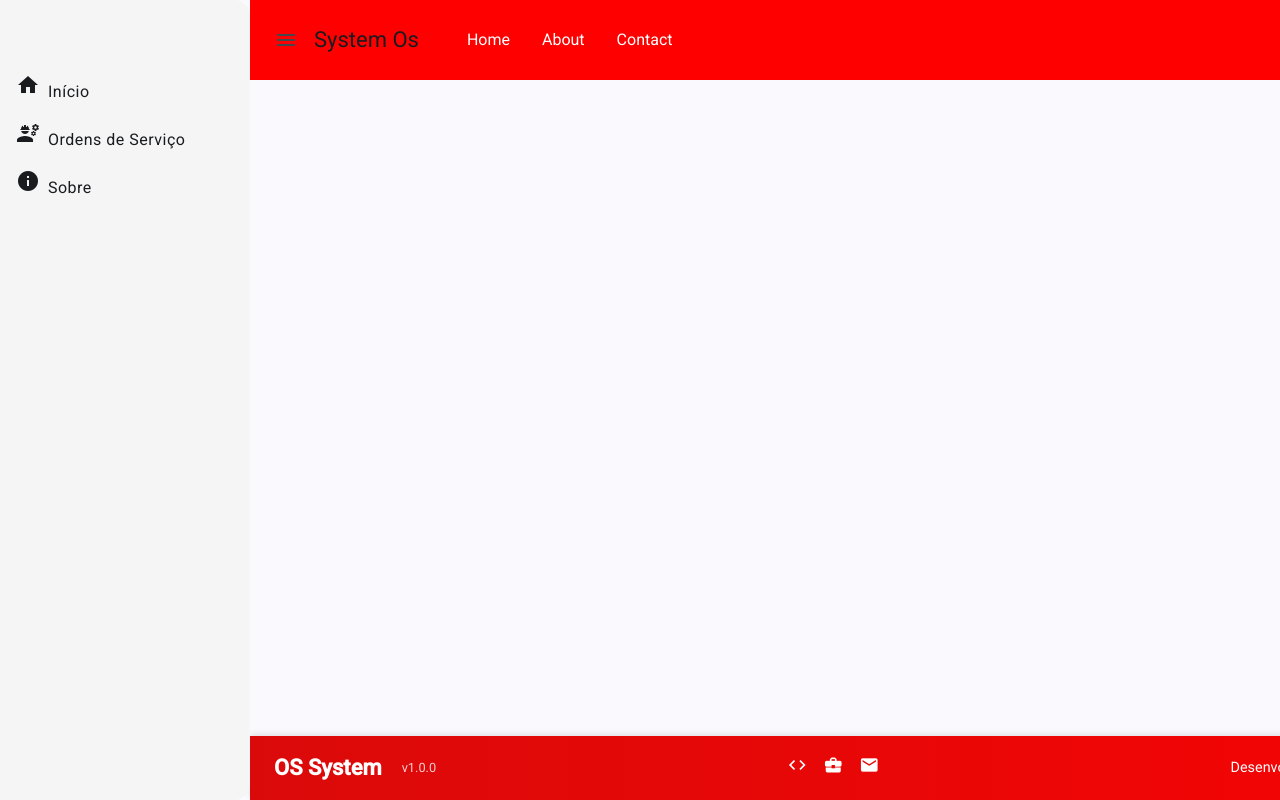
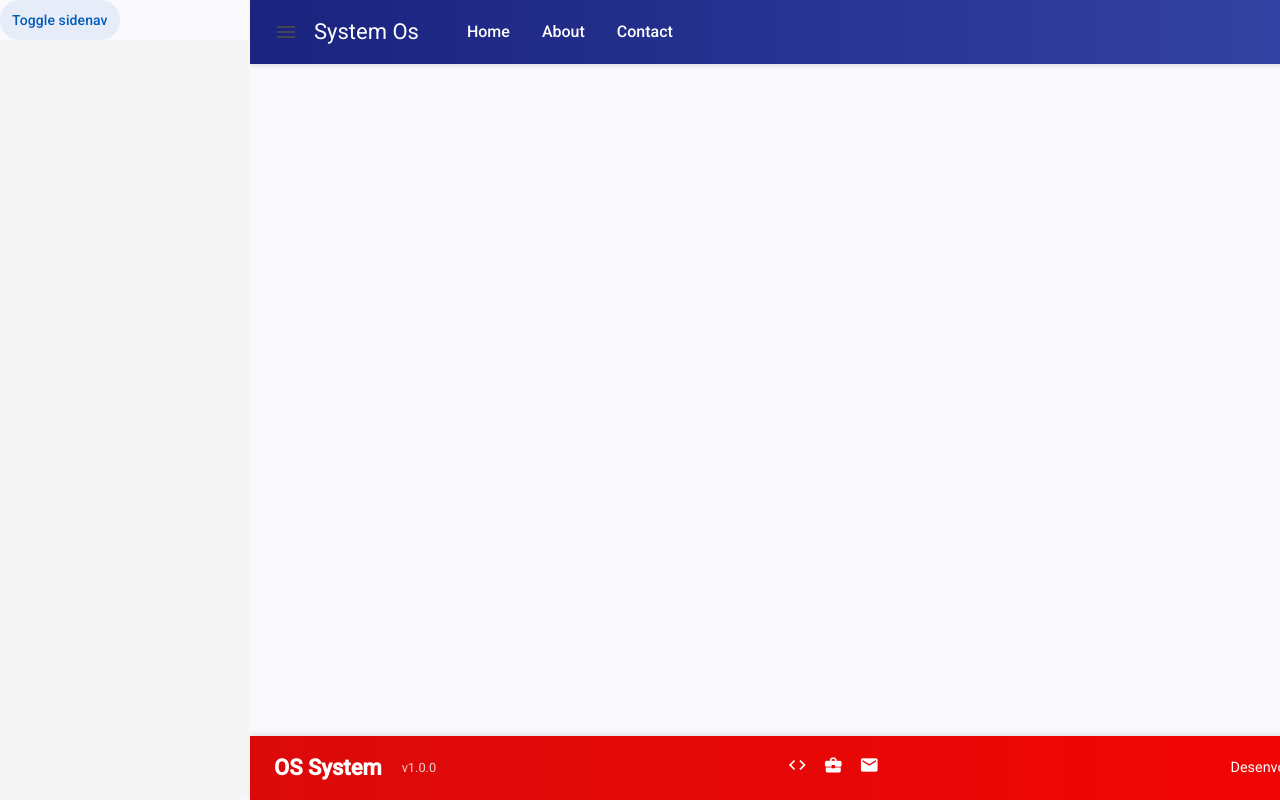
Before and after one commit to Clairtonlm/Front-OS, an Angular app: page / in a window 1280 px wide. Both pictures are taken after a click on the button "menu". Built offline with nearby package versions, Linux system fonts and the light colour scheme.

Commit message:
feat: implement navigation component and remove footer styles

```diff
--- a/src/app/app.component.html
+++ b/src/app/app.component.html
@@ -1,19 +1,6 @@
 <mat-sidenav-container class="container">
   <mat-sidenav #drawer mode="side">
-    <mat-nav-list>
-      <a mat-list-item routerLink="/">
-        <mat-icon>home</mat-icon>
-        <span>Início</span>
-      </a>
-      <a mat-list-item routerLink="/os">
-        <mat-icon>engineering</mat-icon>
-        <span>Ordens de Serviço</span>
-      </a>
-      <a mat-list-item routerLink="/about">
-        <mat-icon>info</mat-icon>
-        <span>Sobre</span>
-      </a>
-    </mat-nav-list>
+    <app-nav></app-nav>
   </mat-sidenav>
 
   <mat-sidenav-content>
--- a/src/app/app.component.ts
+++ b/src/app/app.component.ts
@@ -7,6 +7,7 @@ import { RouterLink, RouterOutlet } from '@angular/router';
 import { MaterialModule } from './material/material.module';
 import { FooterComponent } from "./views/components/templates/footer/footer.component";
 import { HeaderComponent } from './views/components/templates/header/header.component';
+import { NavComponent } from './views/components/templates/nav/nav.component';
 
 @Component({
   selector: 'app-root',
@@ -17,7 +18,8 @@ import { HeaderComponent } from './views/components/templates/header/header.comp
     RouterLink,
     MaterialModule,
     HeaderComponent,
-    FooterComponent
+    FooterComponent,
+    NavComponent
   ],
   templateUrl: './app.component.html',
   styleUrl: './app.component.scss'
--- a/src/app/views/components/templates/header/header.component.scss
+++ b/src/app/views/components/templates/header/header.component.scss
@@ -13,10 +13,14 @@ button {
 }
 
 .header {
-  display: flex;
-  align-items: center;
-  height: 10%;
-  background-color: red;
+  position: fixed;
+  top: 0;
+  width: 100%;
+  height: 64px;
+  background: linear-gradient(90deg, #1a237e 0%, #3949ab 100%);
+  color: white;
+  z-index: 1000;
+  box-shadow: 0 2px 4px rgba(0,0,0,0.1);
 }
 
 .navbar {
@@ -30,11 +34,23 @@ button {
     text-decoration: none;
     padding: 0 1rem;
     font-size: 1rem;
+    font-weight: 500;
+    position: relative;
 
-    &:hover {
+    &:after {
+      content: '';
+      position: absolute;
+      width: 0;
+      height: 2px;
+      bottom: -4px;
+      left: 50%;
+      background-color: white;
+      transition: all 0.3s ease;
+    }
 
-      color: #f0f0f0;
-      transition: 0.3s ease;
+    &:hover:after {
+      width: 100%;
+      left: 0;
     }
   }
 }
--- a/src/app/views/components/templates/header/header.component.ts
+++ b/src/app/views/components/templates/header/header.component.ts
@@ -2,12 +2,16 @@
 import { Component, EventEmitter, Output } from '@angular/core';
 
 // Custom Material Module import
+import { RouterLink } from '@angular/router';
 import { MaterialModule } from '../../../../material/material.module';
 
 @Component({
   selector: 'app-header',
   standalone: true,
-  imports: [MaterialModule],
+  imports: [
+    MaterialModule,
+    RouterLink
+  ],
   templateUrl: './header.component.html',
   styleUrl: './header.component.scss'
 })
--- /dev/null
+++ b/src/app/views/components/templates/nav/nav.component.html
@@ -0,0 +1,28 @@
+<mat-drawer-container class="example-container" autosize>
+    <mat-drawer #drawer class="example-sidenav" mode="side">
+
+      <button (click)="showFiller = !showFiller" mat-raised-button>
+        Toggle extra text
+      </button>
+      <mat-nav-list class="nav-list">
+        <div class="nav-header">
+          <img src="assets/logo.png" alt="Logo" class="nav-logo">
+          <h3>Sistema OS</h3>
+        </div>
+        <mat-divider></mat-divider>
+        <ng-container *ngFor="let item of menuItems">
+          <a mat-list-item [routerLink]="item.route" routerLinkActive="active">
+            <mat-icon class="nav-icon">{{item.icon}}</mat-icon>
+            <span class="nav-text">{{item.text}}</span>
+          </a>
+        </ng-container>
+      </mat-nav-list>
+    </mat-drawer>
+
+    <div class="example-sidenav-content">
+      <button type="button" mat-button (click)="drawer.toggle()">
+        Toggle sidenav
+      </button>
+    </div>
+
+  </mat-drawer-container>
--- /dev/null
+++ b/src/app/views/components/templates/nav/nav.component.scss
@@ -0,0 +1,50 @@
+.nav-list {
+  padding-top: 1rem;
+  width: 250px;
+
+  .nav-header {
+    padding: 16px;
+    text-align: center;
+    background: #1a237e;
+    color: white;
+
+    .nav-logo {
+      width: 50px;
+      margin-bottom: 8px;
+    }
+
+    h3 {
+      margin: 0;
+      font-size: 1.2rem;
+    }
+  }
+
+  a {
+    height: 48px;
+    margin: 4px 8px;
+    border-radius: 4px;
+    color: #333;
+
+    &:hover {
+      background-color: rgba(63, 81, 181, 0.1);
+    }
+
+    &.active {
+      background-color: #3f51b5;
+      color: white;
+
+      .nav-icon {
+        color: white;
+      }
+    }
+  }
+
+  .nav-icon {
+    margin-right: 12px;
+    color: #3f51b5;
+  }
+
+  .nav-text {
+    font-size: 0.9rem;
+  }
+}
--- /dev/null
+++ b/src/app/views/components/templates/nav/nav.component.ts
@@ -0,0 +1,25 @@
+import { CommonModule } from '@angular/common';
+import { Component } from '@angular/core';
+import { RouterLink } from '@angular/router';
+import { MaterialModule } from '../../../../material/material.module';
+
+@Component({
+  selector: 'app-nav',
+  standalone: true,
+  imports: [
+    CommonModule,
+    MaterialModule,
+    RouterLink
+  ],
+  templateUrl: './nav.component.html',
+  styleUrl: './nav.component.scss'
+})
+export class NavComponent {
+  menuItems = [
+    { icon: 'home', text: 'Início', route: '/' },
+    { icon: 'engineering', text: 'Ordens de Serviço', route: '/os' },
+    { icon: 'person', text: 'Clientes', route: '/clientes' },
+    { icon: 'settings', text: 'Configurações', route: '/config' },
+    { icon: 'info', text: 'Sobre', route: '/about' }
+  ];
+}
```
Also changed, not shown: src/app/views/components/templates/footer/footer.component.css (deleted, +0 -11 lines), img/work.png (added), src/app/views/components/templates/nav/nav.component.css (added).
